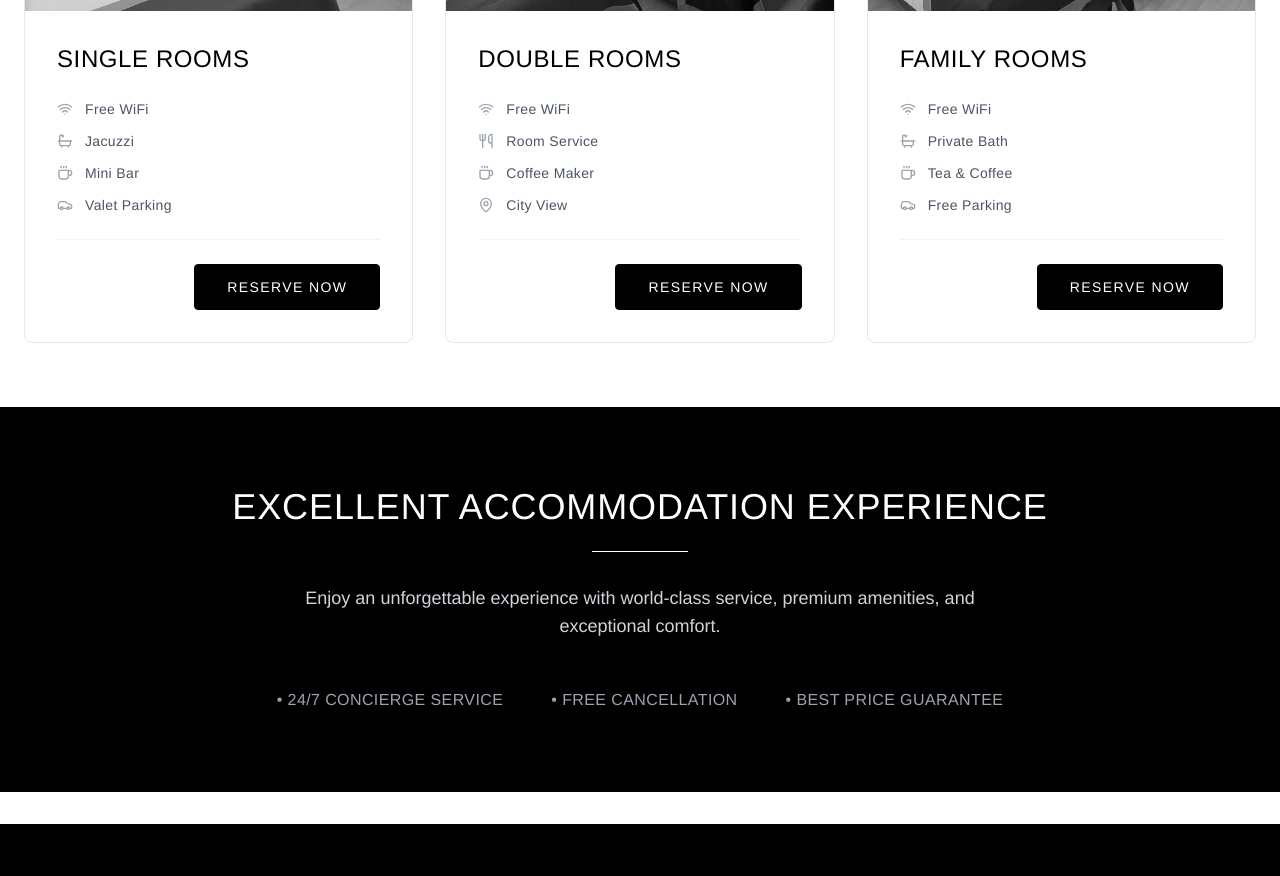
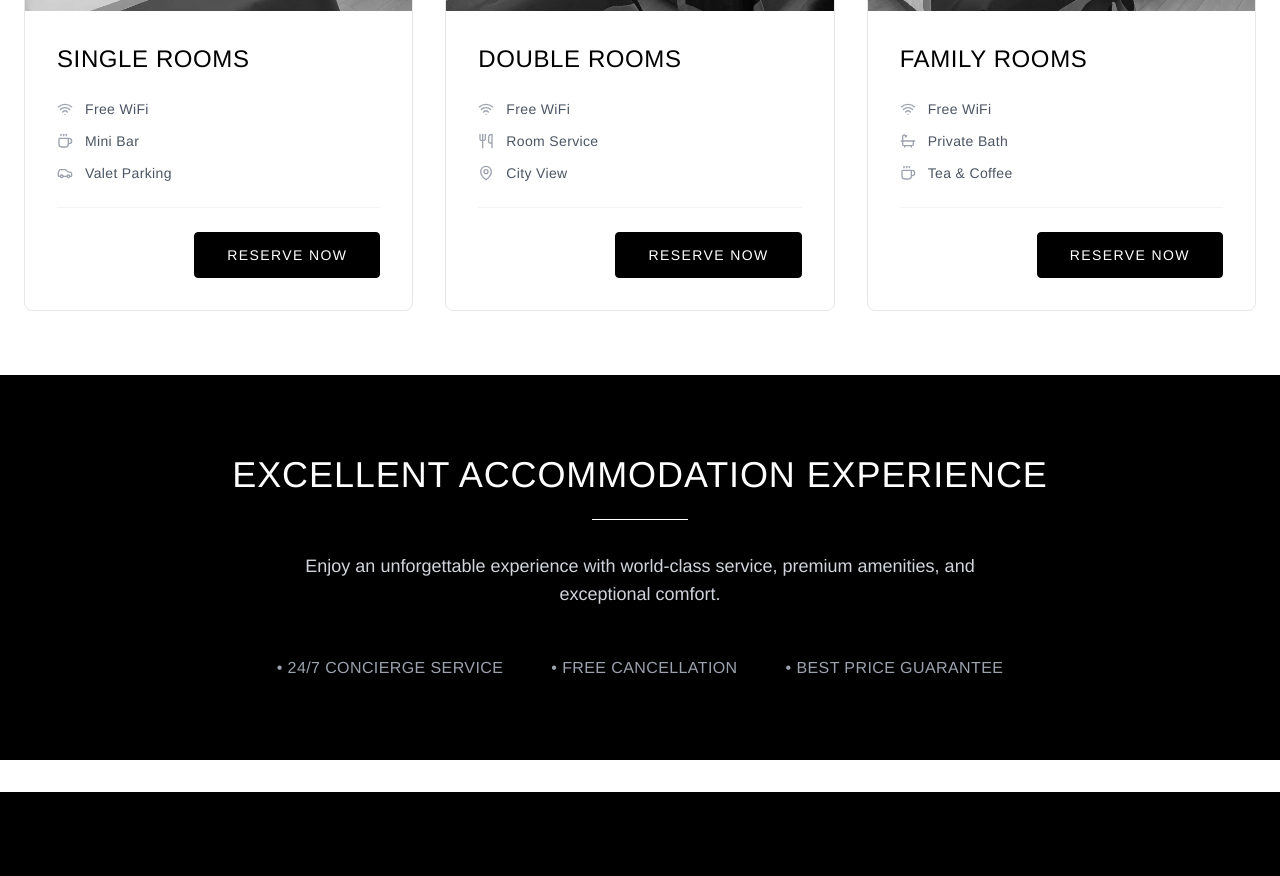
Before and after one commit to YigitYalcinn/dchotel, a React (Vite) app: page / in a window 1280 px wide. Shown: the part 3820-4696 px from the top of the page. Built offline with nearby package versions, Linux system fonts and the light colour scheme.

Commit message:
Little text changes

```diff
--- a/src/components/ReservationPage.tsx
+++ b/src/components/ReservationPage.tsx
@@ -26,7 +26,6 @@ export default function ReservationPage() {
       image: "/img/tek.jpeg",
       features: [
         { icon: <Wifi className="w-4 h-4" />, text: t('rooms.single.features.wifi') },
-        { icon: <Bath className="w-4 h-4" />, text: t('rooms.single.features.jacuzzi') },
         { icon: <Coffee className="w-4 h-4" />, text: t('rooms.single.features.minibar') },
         { icon: <Car className="w-4 h-4" />, text: t('rooms.single.features.valetParking') }
       ]
@@ -38,7 +37,6 @@ export default function ReservationPage() {
       features: [
         { icon: <Wifi className="w-4 h-4" />, text: t('rooms.double.features.wifi') },
         { icon: <Utensils className="w-4 h-4" />, text: t('rooms.double.features.roomService') },
-        { icon: <Coffee className="w-4 h-4" />, text: t('rooms.double.features.coffeeMaker') },
         { icon: <MapPin className="w-4 h-4" />, text: t('rooms.double.features.cityView') }
       ]
     },
@@ -49,8 +47,7 @@ export default function ReservationPage() {
       features: [
         { icon: <Wifi className="w-4 h-4" />, text: t('rooms.family.features.wifi') },
         { icon: <Bath className="w-4 h-4" />, text: t('rooms.family.features.privateBath') },
-        { icon: <Coffee className="w-4 h-4" />, text: t('rooms.family.features.teaCoffee') },
-        { icon: <Car className="w-4 h-4" />, text: t('rooms.family.features.freeParking') }
+        { icon: <Coffee className="w-4 h-4" />, text: t('rooms.family.features.teaCoffee') }
       ]
     }
   ];
```
